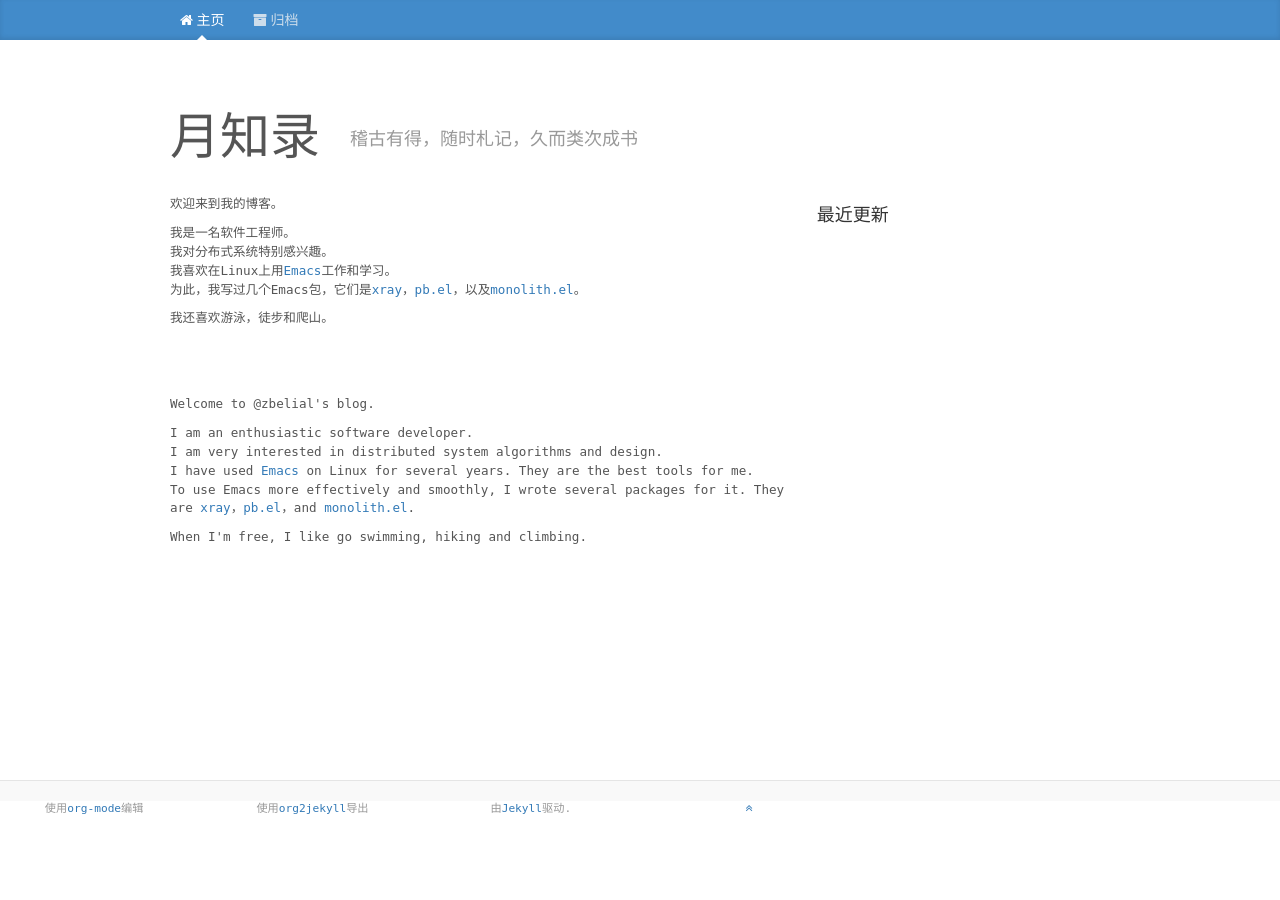
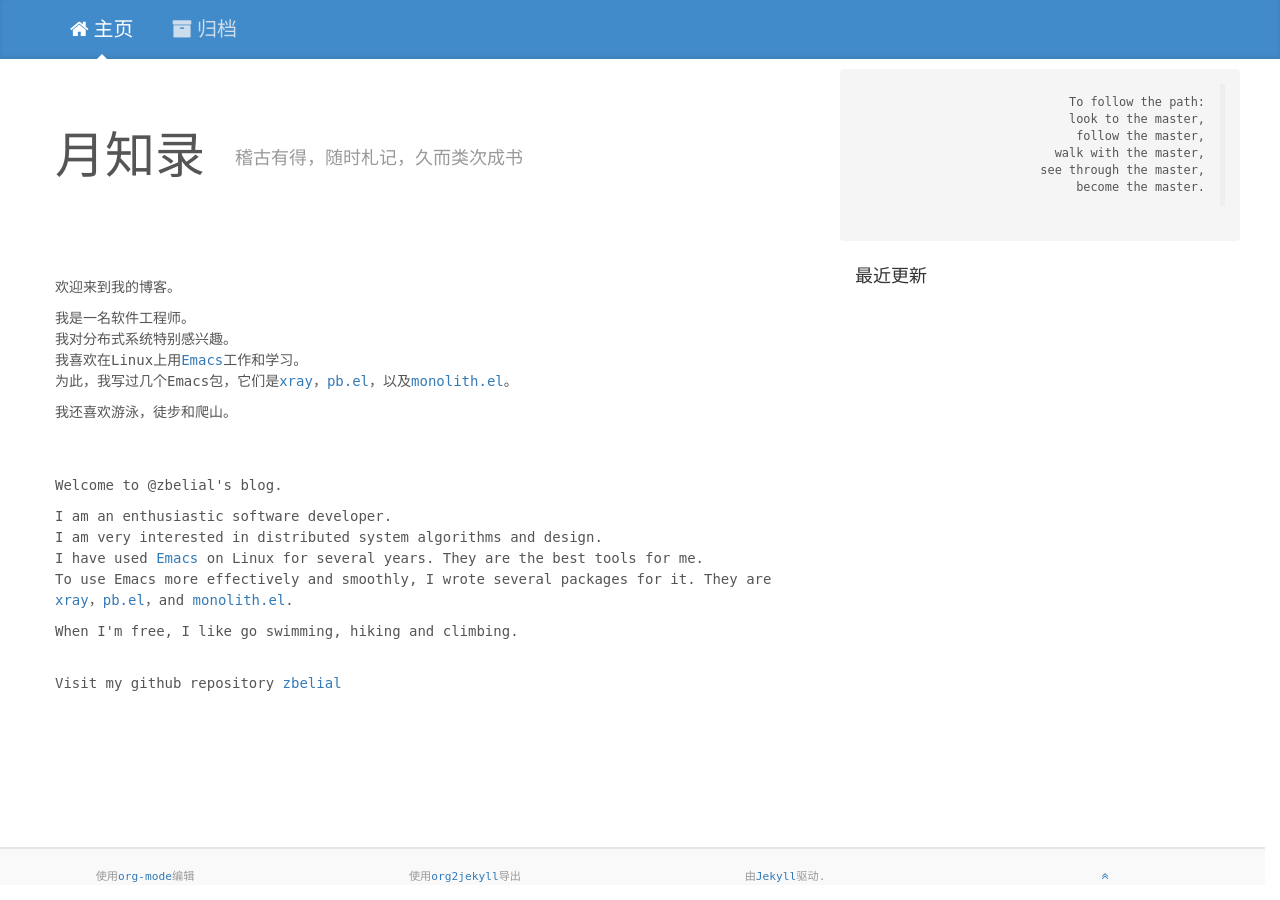
Before and after one commit to zbelial/zbelial.github.io, a Jekyll site: the page built from index.html, in a window 1280 px wide. Built offline with Jekyll 4.4.1, drawn with Linux system fonts in a browser that asks for light colours.

Commit message:
make some minor changes

```diff
--- a/_config.yml
+++ b/_config.yml
@@ -1,4 +1,4 @@
-theme: jekyll-theme-cayman
+# theme: jekyll-theme-cayman
 title: 月知录
 description: 稽古有得，随时札记，久而类次成书
 
--- a/_includes/footer.html
+++ b/_includes/footer.html
@@ -1,14 +1,14 @@
 <footer class="blog-footer">
-    <div class="col-md-2">
+    <div class="col-md-3">
         使用<a href="http://orgmode.org/" title="A swiss army knife and among other things, a publication tool">org-mode</a>编辑
     </div>
-    <div class="col-md-2">
+    <div class="col-md-3">
         使用<a href="https://github.com/ardumont/org2jekyll.git" title="An emacs mode that adds the abilities to export to jekyll with specific org headers">org2jekyll</a>导出
     </div>
-    <div class="col-md-2">
+    <div class="col-md-3">
         由<a href="http://github.com/jekyll/jekyll/" title="A static, minimalist CMS">Jekyll</a>驱动.
     </div>
-    <div class="col-md-2">
+    <div class="col-md-3">
         <a href="#"><i class="fa fa-angle-double-up"></i></a>
     </div>
 </footer>
--- a/_includes/hacker-philosophy.html
+++ b/_includes/hacker-philosophy.html
@@ -6,4 +6,3 @@
     see through the master,<br />
     become the master.
 </blockquote>
-<div class="text-right"><a href="http://www.catb.org/~esr/faqs/hacker-howto.html"><img src="/img/glider.png" style="width:10%"/></a></div>
--- a/_layouts/default.html
+++ b/_layouts/default.html
@@ -21,8 +21,8 @@
          body{min-height:100%;margin:0;padding:0;position:relative;}
 
          .header{background-color: #ffe4c4;}
-         .main{padding-bottom:100px;background-color: #bdb76b;}/* main的padding-bottom值要等于或大于footer的height值 */
-         .footer{position:absolute;bottom:20px;width:100%;height:100px;text-align:center;display:block;clear:both}
+         .main{padding-bottom:100px;background-color: #bdb76b;}
+         /* .footer{position:absolute;bottom:15px;width:100%;height:100px;text-align:center;display:block;clear:both} */
         </style>
     </head>
     <body>
@@ -35,6 +35,11 @@
                 <div class="col-md-8 blog-main">
                     <div class="blog-header">
                         <p class="blog-title">{{ site.title }} <sup class="blog-description">{{ site.description }}</sup>
+                    </div>
+                </div>
+                <div class="col-md-4 blog-sidebar">
+                    <div class="sidebar-module sidebar-module-inset">
+                        {% include hacker-philosophy.html %}
                     </div>
                 </div>
             </div>
@@ -50,7 +55,7 @@
             </div>
         </div>
 
-        <div class="footer">
+        <div id="footer">
             <div class="row">
                 {% include footer.html %}
             </div>
--- a/css/blog.css
+++ b/css/blog.css
@@ -27,7 +27,7 @@ h6, .h6 {
 
 @media (min-width: 1200px) {
     .container {
-        width: 970px;
+        width: 1200px;
     }
 }
 
@@ -46,7 +46,8 @@ h6, .h6 {
 .blog-nav-item {
     position: relative;
     display: inline-block;
-    padding: 10px;
+    padding: 15px;
+    font-size: 20px;
     font-weight: 500;
     color: #cdddeb;
 }
@@ -100,7 +101,7 @@ h6, .h6 {
  */
 
 .blog-main {
-    font-size: 90%;
+    font-size: 100%;
     line-height: 1.5;
 }
 
@@ -162,7 +163,10 @@ h6, .h6 {
     color: #999;
     text-align: center;
     background-color: #f9f9f9;
-    border-top: 1px solid #e5e5e5;
+    border-top: 2px solid #e5e5e5;
+    position:absolute;
+    bottom:15px;
+    width:100%;
 }
 .blog-footer p:last-child {
     margin-bottom: 0;
--- a/index.html
+++ b/index.html
@@ -22,7 +22,6 @@ blog: org
 <p>
     我还喜欢游泳，徒步和爬山。
 </p>
-<br>
 <br>
 <br>
 <p>
@@ -40,3 +39,8 @@ blog: org
 <p>
     When I'm free, I like go swimming, hiking and climbing.
 </p>
+
+<br>
+<p>
+    Visit my github repository <a href="https://github.com/zbelial" >zbelial</a>
+</p>
```
Also changed, not shown: other parts of index.html (+1 -1 lines).
